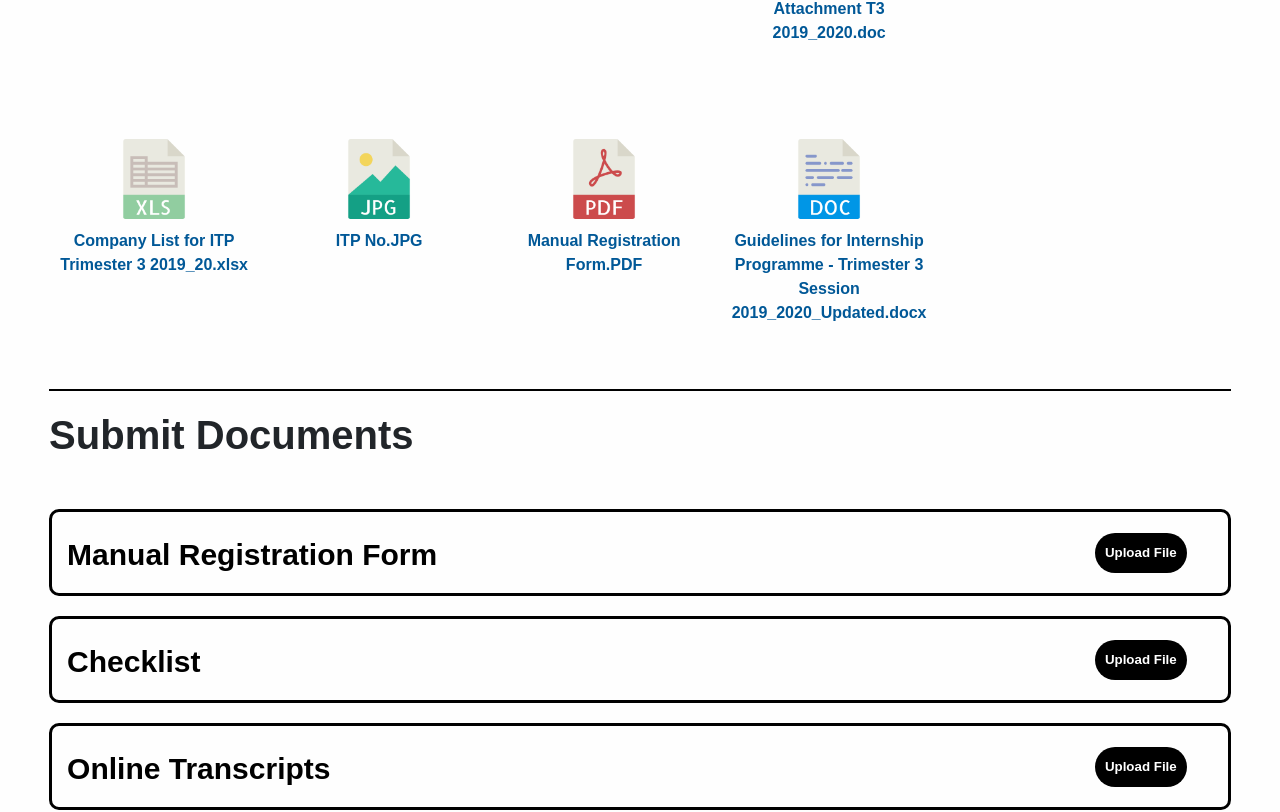
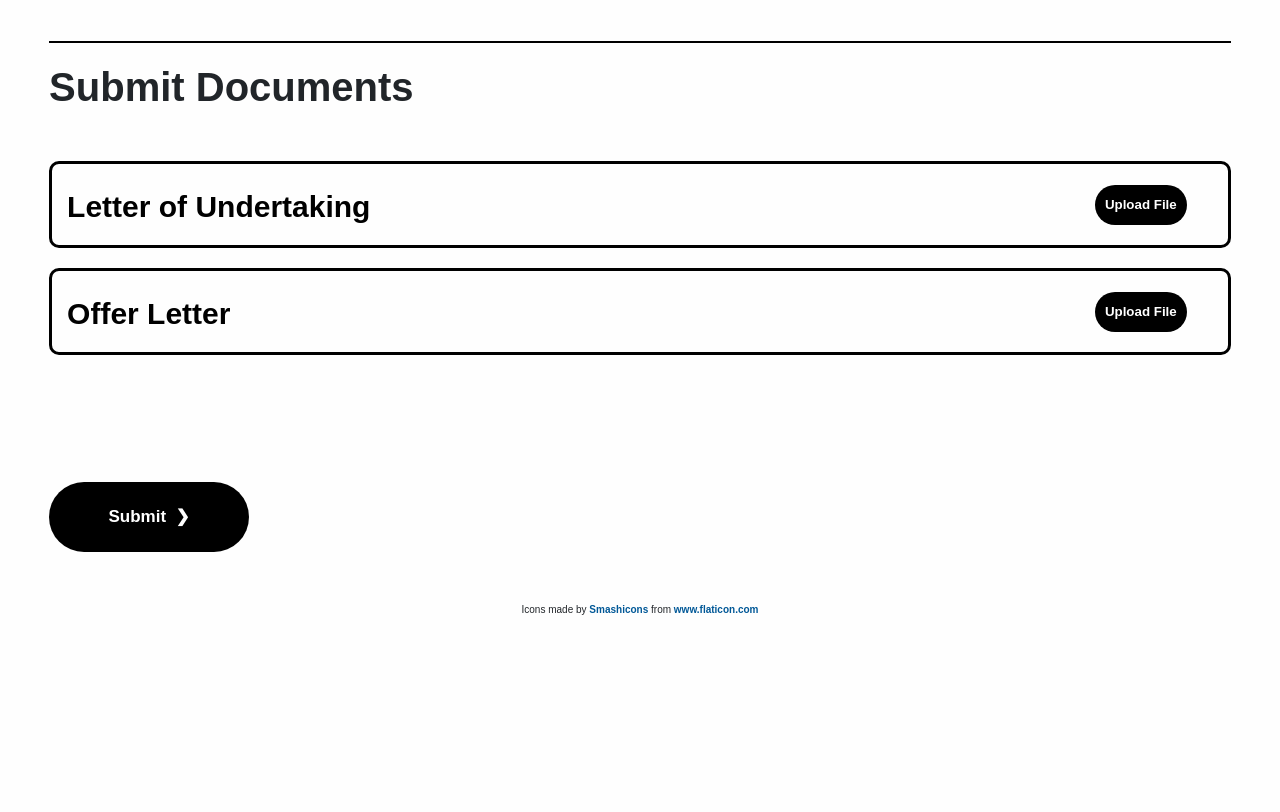
Before and after one commit to MikailBusst/itpproject, an Angular app in the folder angularcomponents/itpproject/: page / in a window 1280 px wide. Shown: the part 912-1724 px from the top of the page. After the commit the page ends 1553 px from the top, so only its background shows below. Built offline with nearby package versions, Linux system fonts and the light colour scheme.

Commit message:
Fixed the download links in download_reference
Fixed the download links in redownload_reference

Fixed the download links in submit_appendix_a

```diff
--- a/angularcomponents/itpproject/src/app/app.component.html
+++ b/angularcomponents/itpproject/src/app/app.component.html
@@ -1,6 +1,6 @@
 <html>
 
-<app-submit-documents></app-submit-documents>
+<app-submit-appendix-a></app-submit-appendix-a>
 
 <router-outlet></router-outlet>
 
--- a/angularcomponents/itpproject/src/app/download-reference/download-reference.component.html
+++ b/angularcomponents/itpproject/src/app/download-reference/download-reference.component.html
@@ -23,7 +23,7 @@
         </div>
 
         <section class="download_section">
-            <a href="Documents/Manual Registration Form.pdf" download>
+            <a href="../../assets/Documents/Manual Registration Form.PDF" download>
                 <div id="dc" class="document_card" style="float: none; position: relative; top: 20px;">
                     <img src="../../assets/document_icons_png/pdf.png">
                     <div id="ct">
--- a/angularcomponents/itpproject/src/app/redownload-reference/redownload-reference.component.html
+++ b/angularcomponents/itpproject/src/app/redownload-reference/redownload-reference.component.html
@@ -17,7 +17,7 @@
           </div>
 
           <section class="download_section">
-              <a href="Documents/Manual Registration Form.pdf" download>
+              <a href="../../assets/Documents/Manual Registration Form.PDF" download>
                   <div id="dc" class="document_card" style="float: none; position: relative; top: 20px;">
                       <img src="../../assets/document_icons_png/pdf.png">
                       <div id="ct">
--- a/angularcomponents/itpproject/src/app/submit-appendix-a/submit-appendix-a.component.html
+++ b/angularcomponents/itpproject/src/app/submit-appendix-a/submit-appendix-a.component.html
@@ -27,7 +27,7 @@
         </div>
 
         <section class="download_section_special">
-            <a href="Documents/Letter of Undertaking ITP FIST 2019_2020.docx" download>
+            <a href="../../assets/Documents/Letter of Undertaking ITP FIST 2019_2020.docx" download>
                 <div class="dc document_card">
                     <img src="../../assets/document_icons_png/doc.png">
                     <div class="ct">
```
Also changed, not shown: 1 other file (tests, documents, lock files or other folders).
